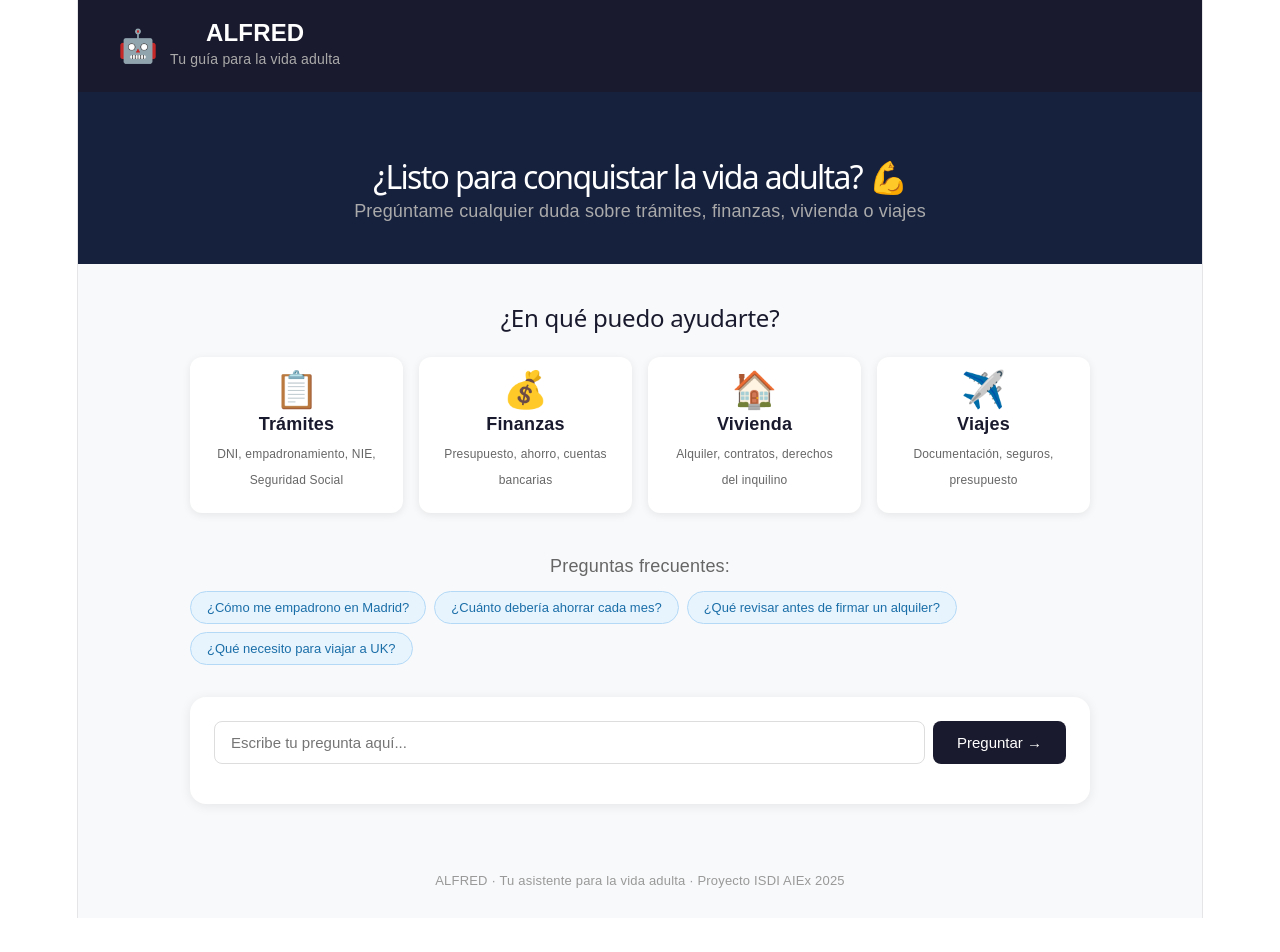
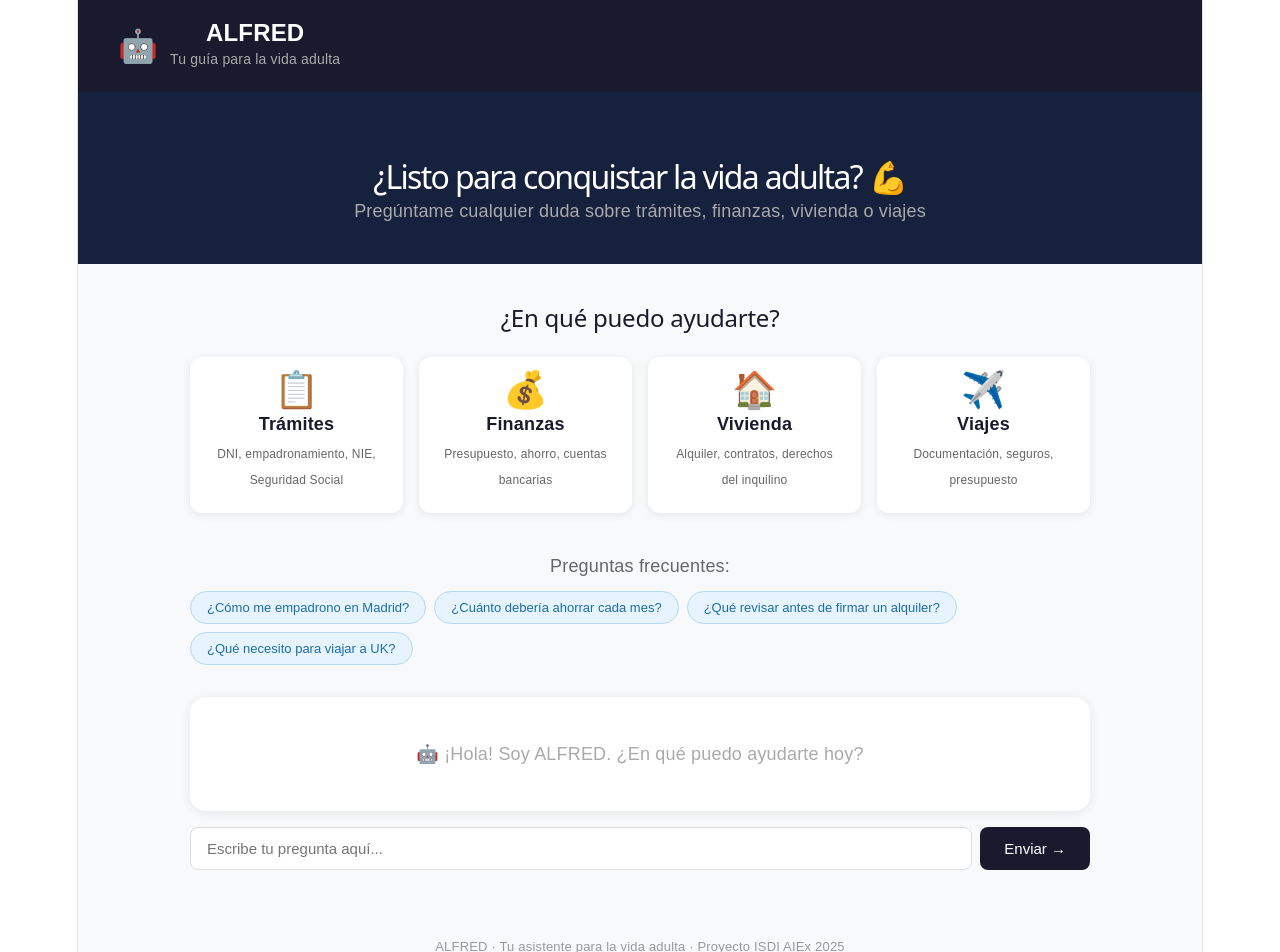
Before and after one commit to jaguilacollantes-beep/alfred, a React (Vite) app: page / in a window 1280 px wide. Shown: the top 952 px of the page. Before the commit the page ends 918 px from the top, so only its background shows below. Built offline with nearby package versions, Linux system fonts and the light colour scheme.

Commit message:
Update App.tsx

```diff
--- a/src/App.tsx
+++ b/src/App.tsx
@@ -7,24 +7,37 @@ const temas = [
   { icono: "✈️", titulo: "Viajes", descripcion: "Documentación, seguros, presupuesto" },
 ];
 
+type Mensaje = {
+  rol: "usuario" | "alfred";
+  texto: string;
+};
+
 function App() {
   const [pregunta, setPregunta] = useState("");
-  const [respuesta, setRespuesta] = useState("");
+  const [mensajes, setMensajes] = useState<Mensaje[]>([]);
   const [cargando, setCargando] = useState(false);
 
   async function preguntar() {
     if (!pregunta.trim()) return;
+    const nuevaMensaje: Mensaje = { rol: "usuario", texto: pregunta };
+    const historialActualizado = [...mensajes, nuevaMensaje];
+    setMensajes(historialActualizado);
+    setPregunta("");
     setCargando(true);
-    setRespuesta("");
+
+    const historial = historialActualizado
+      .map((m) => `${m.rol === "usuario" ? "Usuario" : "ALFRED"}: ${m.texto}`)
+      .join("\n");
 
     const response = await fetch("https://alfrediaactivo1.app.n8n.cloud/webhook/Chat", {
       method: "POST",
       headers: { "Content-Type": "application/json" },
-      body: JSON.stringify({ question: pregunta }),
+      body: JSON.stringify({ question: historial }),
     });
 
     const data = await response.json();
-    setRespuesta(data.text || data.answer || JSON.stringify(data));
+    const respuesta = data.text || data.answer || JSON.stringify(data);
+    setMensajes([...historialActualizado, { rol: "alfred", texto: respuesta }]);
     setCargando(false);
   }
 
@@ -34,8 +47,6 @@ function App() {
 
   return (
     <div style={{ fontFamily: "sans-serif", minHeight: "100vh", background: "#f8f9fa" }}>
-
-      {/* HEADER */}
       <div style={{ background: "#1a1a2e", padding: "20px 40px", display: "flex", alignItems: "center", gap: 12 }}>
         <div style={{ fontSize: 32 }}>🤖</div>
         <div>
@@ -44,87 +55,72 @@ function App() {
         </div>
       </div>
 
-      {/* HERO */}
       <div style={{ background: "#16213e", padding: "40px", textAlign: "center" }}>
-        <h1 style={{ color: "#fff", fontSize: 32, marginBottom: 8 }}>
-          ¿Listo para conquistar la vida adulta? 💪
-        </h1>
-        <p style={{ color: "#aaa", fontSize: 18 }}>
-          Pregúntame cualquier duda sobre trámites, finanzas, vivienda o viajes
-        </p>
+        <h1 style={{ color: "#fff", fontSize: 32, marginBottom: 8 }}>¿Listo para conquistar la vida adulta? 💪</h1>
+        <p style={{ color: "#aaa", fontSize: 18 }}>Pregúntame cualquier duda sobre trámites, finanzas, vivienda o viajes</p>
       </div>
 
-      {/* TEMAS */}
       <div style={{ padding: "40px", maxWidth: 900, margin: "0 auto" }}>
+        {mensajes.length === 0 && (
+          <>
             <h2 style={{ textAlign: "center", marginBottom: 24, color: "#1a1a2e" }}>¿En qué puedo ayudarte?</h2>
             <div style={{ display: "grid", gridTemplateColumns: "repeat(4, 1fr)", gap: 16, marginBottom: 40 }}>
               {temas.map((t) => (
-            <div
-              key={t.titulo}
-              style={{ background: "#fff", borderRadius: 12, padding: 20, textAlign: "center", boxShadow: "0 2px 8px rgba(0,0,0,0.08)", cursor: "pointer" }}
-              onClick={() => preguntaRapida(`¿Puedes ayudarme con ${t.titulo.toLowerCase()}?`)}
-            >
+                <div key={t.titulo} style={{ background: "#fff", borderRadius: 12, padding: 20, textAlign: "center", boxShadow: "0 2px 8px rgba(0,0,0,0.08)", cursor: "pointer" }}
+                  onClick={() => preguntaRapida(`¿Puedes ayudarme con ${t.titulo.toLowerCase()}?`)}>
                   <div style={{ fontSize: 36, marginBottom: 8 }}>{t.icono}</div>
                   <div style={{ fontWeight: "bold", marginBottom: 4, color: "#1a1a2e" }}>{t.titulo}</div>
                   <div style={{ fontSize: 12, color: "#666" }}>{t.descripcion}</div>
                 </div>
               ))}
             </div>
-
-        {/* PREGUNTAS RÁPIDAS */}
             <div style={{ marginBottom: 32 }}>
               <p style={{ color: "#666", marginBottom: 12 }}>Preguntas frecuentes:</p>
               <div style={{ display: "flex", flexWrap: "wrap", gap: 8 }}>
-            {[
-              "¿Cómo me empadrono en Madrid?",
-              "¿Cuánto debería ahorrar cada mes?",
-              "¿Qué revisar antes de firmar un alquiler?",
-              "¿Qué necesito para viajar a UK?",
-            ].map((q) => (
-              <button
-                key={q}
-                onClick={() => preguntaRapida(q)}
-                style={{ background: "#e8f4fd", border: "1px solid #b3d9f7", borderRadius: 20, padding: "8px 16px", fontSize: 13, cursor: "pointer", color: "#1a6ea8" }}
-              >
+                {["¿Cómo me empadrono en Madrid?", "¿Cuánto debería ahorrar cada mes?", "¿Qué revisar antes de firmar un alquiler?", "¿Qué necesito para viajar a UK?"].map((q) => (
+                  <button key={q} onClick={() => preguntaRapida(q)}
+                    style={{ background: "#e8f4fd", border: "1px solid #b3d9f7", borderRadius: 20, padding: "8px 16px", fontSize: 13, cursor: "pointer", color: "#1a6ea8" }}>
                     {q}
                   </button>
                 ))}
               </div>
             </div>
+          </>
+        )}
 
-        {/* CHAT */}
-        <div style={{ background: "#fff", borderRadius: 16, padding: 24, boxShadow: "0 2px 12px rgba(0,0,0,0.08)" }}>
-          <div style={{ display: "flex", gap: 8, marginBottom: 16 }}>
-            <input
-              value={pregunta}
-              onChange={(e) => setPregunta(e.target.value)}
-              onKeyDown={(e) => e.key === "Enter" && preguntar()}
-              placeholder="Escribe tu pregunta aquí..."
-              style={{ flex: 1, padding: "12px 16px", borderRadius: 8, border: "1px solid #ddd", fontSize: 15 }}
-            />
-            <button
-              onClick={preguntar}
-              disabled={cargando}
-              style={{ background: "#1a1a2e", color: "#fff", border: "none", borderRadius: 8, padding: "12px 24px", fontSize: 15, cursor: "pointer" }}
-            >
-              {cargando ? "⏳" : "Preguntar →"}
-            </button>
+        <div style={{ background: "#fff", borderRadius: 16, padding: 24, boxShadow: "0 2px 12px rgba(0,0,0,0.08)", marginBottom: 16 }}>
+          {mensajes.length === 0 && (
+            <div style={{ textAlign: "center", color: "#aaa", padding: 20 }}>🤖 ¡Hola! Soy ALFRED. ¿En qué puedo ayudarte hoy?</div>
+          )}
+          {mensajes.map((m, i) => (
+            <div key={i} style={{ marginBottom: 16, display: "flex", justifyContent: m.rol === "usuario" ? "flex-end" : "flex-start" }}>
+              <div style={{ maxWidth: "75%", padding: "12px 16px", borderRadius: m.rol === "usuario" ? "16px 16px 4px 16px" : "16px 16px 16px 4px", background: m.rol === "usuario" ? "#1a1a2e" : "#f0f4ff", color: m.rol === "usuario" ? "#fff" : "#333", lineHeight: 1.6, whiteSpace: "pre-wrap" }}>
+                {m.rol === "alfred" && <div style={{ fontWeight: "bold", marginBottom: 4, color: "#1a1a2e" }}>🤖 ALFRED</div>}
+                {m.texto}
               </div>
-
-          {respuesta && (
-            <div style={{ background: "#f8f9fa", borderRadius: 8, padding: 20, borderLeft: "4px solid #1a1a2e" }}>
-              <div style={{ fontWeight: "bold", marginBottom: 8, color: "#1a1a2e" }}>🤖 ALFRED dice:</div>
-              <div style={{ lineHeight: 1.6, color: "#333", whiteSpace: "pre-wrap" }}>{respuesta}</div>
+            </div>
+          ))}
+          {cargando && (
+            <div style={{ display: "flex", justifyContent: "flex-start", marginBottom: 16 }}>
+              <div style={{ background: "#f0f4ff", borderRadius: "16px 16px 16px 4px", padding: "12px 16px", color: "#666" }}>🤖 ALFRED está pensando...</div>
             </div>
           )}
         </div>
+
+        <div style={{ display: "flex", gap: 8 }}>
+          <input value={pregunta} onChange={(e) => setPregunta(e.target.value)} onKeyDown={(e) => e.key === "Enter" && preguntar()}
+            placeholder="Escribe tu pregunta aquí..."
+            style={{ flex: 1, padding: "12px 16px", borderRadius: 8, border: "1px solid #ddd", fontSize: 15 }} />
+          <button onClick={preguntar} disabled={cargando}
+            style={{ background: "#1a1a2e", color: "#fff", border: "none", borderRadius: 8, padding: "12px 24px", fontSize: 15, cursor: "pointer" }}>
+            {cargando ? "⏳" : "Enviar →"}
+          </button>
+        </div>
       </div>
 
-      {/* FOOTER */}
       <div style={{ textAlign: "center", padding: 24, color: "#999", fontSize: 13 }}>
         ALFRED · Tu asistente para la vida adulta · Proyecto ISDI AIEx 2025
       </div>
-
     </div>
   );
 }
```
Lines whose indentation alone changed are shown as unchanged.
